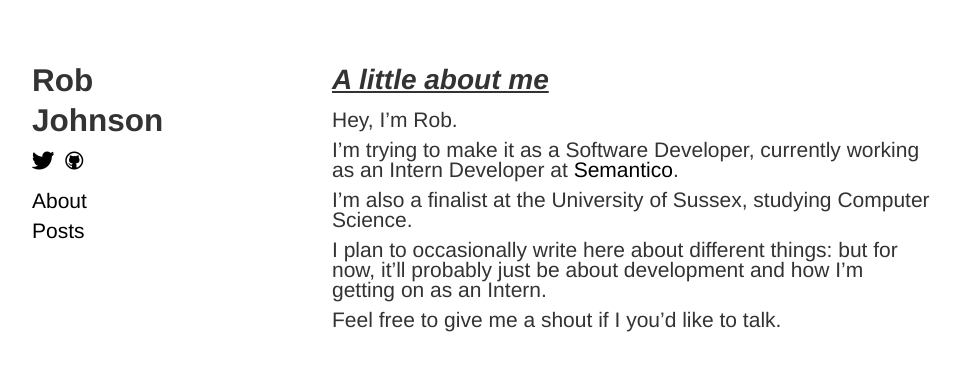
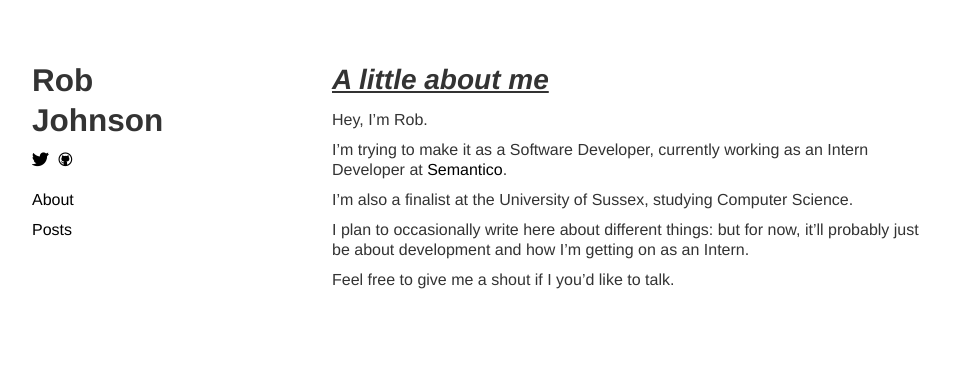
Before and after one commit to Rob-Johnson/rob-johnson.me, a Jekyll site: the page built from index.md, in a window 1280 px wide. Shown: the top 371 px of the page, without its empty margins (23-983 px from the left). Built offline with Jekyll 4.4.1, drawn with Linux system fonts in a browser that asks for light colours; Markdown is read by kramdown in place of the engine named in the settings.

Commit message:
smaller text

```diff
--- a/css/home.css
+++ b/css/home.css
@@ -1,6 +1,6 @@
 body {
   padding-top: 50px;
-  font-size: 21px;
+  font-size: 16px;
 }
 a {
   color: #000000;
@@ -8,8 +8,6 @@ a {
 }
 #content .title {
   font-size: 28px;
-}
-#content .title {
   text-decoration: underline;
 }
 #about i {
--- a/css/home.less
+++ b/css/home.less
@@ -1,6 +1,6 @@
 body {
   padding-top: 50px;
-  font-size:21px;
+  font-size:16px;
 }
 a {
   color: #000000;
@@ -10,8 +10,6 @@ a {
 #content {
   .title {
     font-size: 28px;
-  }
-  .title {
     text-decoration: underline;
   }
 }
```
